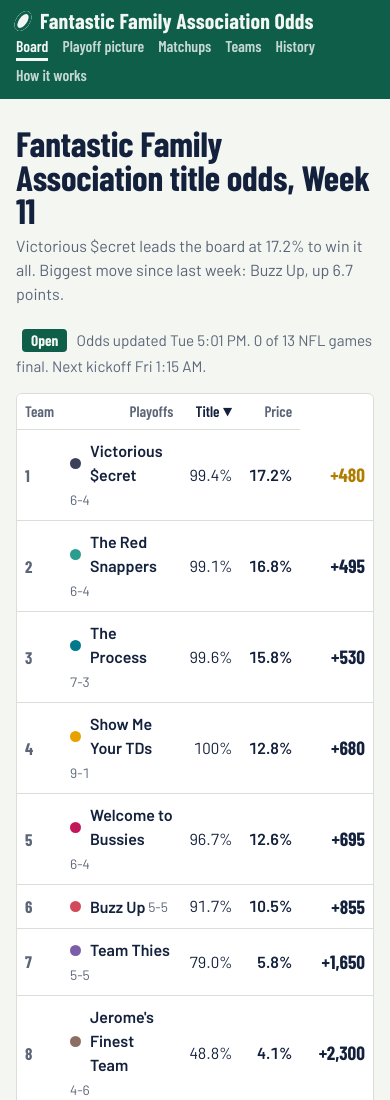
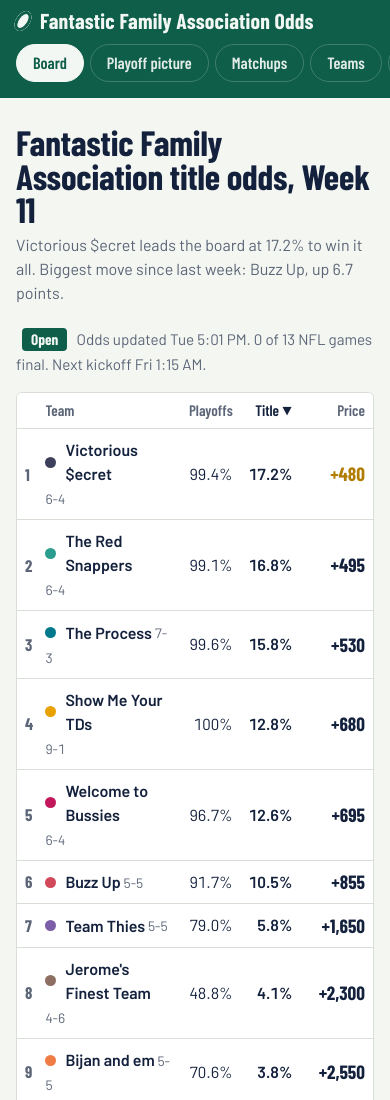
Before and after one commit to austin-mmiles/fantastic-family-odds, a plain HTML site: page docs/index.html in a window 390 px wide. Shown: the top 1100 px of the page. Drawn offline with nearby package versions, Linux system fonts and the light colour scheme.

Commit message:
Fix board header/data column misalignment, bigger scrollable mobile tabs, reorder playoff picture
- Root cause of the misaligned Board header: the body row's rank <td>
  had no matching header <th>, shifting every column label left of its
  data. Added a blank leading <th> instead of removing sorting.
- Mobile nav is now a single-row, horizontally-scrollable pill strip with
  bigger touch targets and a filled active pill, instead of wrapping
  into rows of small text links.
- Playoff picture: "Seeds for everyone" moved back to the very top; the
  team picker (Show me / stats / headline / "what each finish gets you")
  now sits below it under a new "Pick a team" heading.

Verified with local Playwright screenshots at iPhone (390x844) and
desktop (1280x900) widths before pushing.

Co-Authored-By: Claude Sonnet 5 <noreply@anthropic.com>
Claude-Session: https://claude.ai/code/session_015uR7gCJPDwXVyeyv3L1b1h

```diff
--- a/docs/app.js
+++ b/docs/app.js
@@ -103,7 +103,7 @@
     const lede = D.season_over
       ? `${esc(T[fav.id].name)} won the ${D.league.season} title.`
       : `${esc(T[fav.id].name)} leads the board at ${pct(fav.title)} to win it all.` + (mover && Math.abs(mover.d) >= 0.005 ? ` Biggest move since last week: ${esc(T[mover.r.id].name)}, ${mover.d > 0 ? 'up' : 'down'} ${Math.abs(100 * mover.d).toFixed(1)} points.` : '');
-    const cols = [{ label: 'Team', cls: 'l' }, { key: 'rec', label: 'Record', cls: 'hm' }, { key: 'pf', label: 'Points for', cls: 'hm' },
+    const cols = [{ label: '', cls: 'rank' }, { label: 'Team', cls: 'l' }, { key: 'rec', label: 'Record', cls: 'hm' }, { key: 'pf', label: 'Points for', cls: 'hm' },
       { key: 'playoffs', label: 'Playoffs' }, { key: 'bye', label: '#1 seed', cls: 'hm' }, { key: 'title', label: 'Title' }, { label: 'Price' },
       { key: 'delta', label: 'Since last week', cls: 'hm' }, { label: 'Title trend', cls: 'l hm' }];
     const sortVal = (r, k) => k === 'rec' ? (r.w + 0.5 * (r.t || 0)) / Math.max(1, r.w + r.l + (r.t || 0)) : k === 'delta' ? r.title - (prevSnap?.teams[r.id]?.title ?? r.title) : r[k];
@@ -354,17 +354,18 @@
     const heat = v => v < 0.005 ? '' : `background:color-mix(in srgb, var(--board) ${Math.round(8 + 72 * v)}%, transparent);${v > 0.45 ? 'color:var(--board-ink)' : ''}`;
     app.innerHTML = `<h1>Playoff picture</h1>
       <p class="lede">How the remaining regular-season games are likely to shake out, from ${N.toLocaleString('en-US')} simulated finishes. The top ${k} seeds make the playoffs and the #1 seed gets a bye.</p>
+      <h2>Seeds for everyone</h2>
+      <div class="scroll"><table class="seedgrid"><thead><tr><th class="l">Team</th><th>Wins</th><th>Playoffs</th>${ids.map((_, i) => `<th class="${i === k - 1 ? 'cut' : ''}">#${i + 1}</th>`).join('')}</tr></thead><tbody>
+        ${all.map(x => `<tr class="${x.id === me ? 'is-on' : ''}"><td class="l">${teamLink(x.id)}</td><td>${x.avgW.toFixed(1)}</td><td><b>${pct(x.po, 0)}</b></td>${R.seed[x.i].map((c, i) => `<td class="${i === k - 1 ? 'cut' : ''}" style="${heat(c / N)}">${c / N >= 0.005 ? Math.round(100 * c / N) : ''}</td>`).join('')}</tr>`).join('')}
+      </tbody></table></div>
+      <p class="sub">Each cell is the percent of simulated finishes with that seed. Ties in record are broken by total points scored, so close races also depend on how much each team scores.</p>
+      <h2>Pick a team</h2>
       <div class="row"><label for="sct" class="sub">Show me</label><select class="pick" id="sct">${ids.map(t => `<option value="${t}" ${t === me ? 'selected' : ''}>${esc(T[t].name)}</option>`).join('')}</select></div>
       <div class="stats">
         <div><b>${rec(cur)}</b><span>Record now</span></div><div><b>${pct(p, 0)}</b><span>Playoffs</span></div>
         <div><b>${pct(R.seed[mi][0] / N, 0)}</b><span>#1 seed</span></div><div><b>#${top(R.seed[mi]) + 1}</b><span>Most likely seed</span></div>
       </div>
       <p class="callout">${headline}</p>
-      <h2>Seeds for everyone</h2>
-      <div class="scroll"><table class="seedgrid"><thead><tr><th class="l">Team</th><th>Wins</th><th>Playoffs</th>${ids.map((_, i) => `<th class="${i === k - 1 ? 'cut' : ''}">#${i + 1}</th>`).join('')}</tr></thead><tbody>
-        ${all.map(x => `<tr class="${x.id === me ? 'is-on' : ''}"><td class="l">${teamLink(x.id)}</td><td>${x.avgW.toFixed(1)}</td><td><b>${pct(x.po, 0)}</b></td>${R.seed[x.i].map((c, i) => `<td class="${i === k - 1 ? 'cut' : ''}" style="${heat(c / N)}">${c / N >= 0.005 ? Math.round(100 * c / N) : ''}</td>`).join('')}</tr>`).join('')}
-      </tbody></table></div>
-      <p class="sub">Each cell is the percent of simulated finishes with that seed. Ties in record are broken by total points scored, so close races also depend on how much each team scores.</p>
       <h2>What each finish gets ${esc(T[me].name)}</h2>
       <div class="scroll"><table><thead><tr><th class="l">Final record</th><th>How likely</th><th>Playoffs</th><th>#1 seed</th><th>Most likely seed</th><th class="l">Possible seeds</th></tr></thead><tbody>
         ${rows.map(x => `<tr><td class="l"><b>${recLabel(x.w)}</b> <span class="sub">${x.w - cur.w === left ? 'wins out' : x.w === cur.w ? 'loses out' : `${x.w - cur.w} of ${left}`}</span></td><td>${pct(x.r.n / N, 0)}</td><td><b>${pct(share(x.r.seeds, 0, k) / x.r.n, 0)}</b></td><td>${pct(x.r.seeds[0] / x.r.n, 0)}</td><td>#${top(x.r.seeds) + 1}</td><td class="l">${range(x.r.seeds)}</td></tr>`).join('')}
--- a/docs/index.html
+++ b/docs/index.html
@@ -8,7 +8,7 @@
 <link rel="preconnect" href="https://fonts.googleapis.com">
 <link rel="preconnect" href="https://fonts.gstatic.com" crossorigin>
 <link href="https://fonts.googleapis.com/css2?family=Barlow:wght@400;500;600&family=Barlow+Condensed:wght@500;600;700&display=swap" rel="stylesheet">
-<link rel="stylesheet" href="style.css?v=3">
+<link rel="stylesheet" href="style.css?v=4">
 </head>
 <body>
 <header class="mast">
@@ -25,6 +25,6 @@
 <div id="banner" hidden></div>
 <main id="app" tabindex="-1"><p class="loading">Loading the board…</p></main>
 <footer><span id="stamp"></span></footer>
-<script src="app.js?v=3"></script>
+<script src="app.js?v=4"></script>
 </body>
 </html>
--- a/docs/style.css
+++ b/docs/style.css
@@ -18,10 +18,12 @@ nav { display: flex; flex-wrap: wrap; gap: 4px 18px; flex: 1; }
 nav a { font: 600 1.15rem/1 var(--display); text-decoration: none; padding: 8px 0; border-bottom: 3px solid transparent; opacity: .8; }
 nav a[aria-current] { border-color: var(--board-ink); opacity: 1; }
 @media (max-width: 720px) {
-  .mast { gap: 2px 16px; padding: 10px clamp(16px, 4vw, 40px); }
-  .brand { font-size: 1.35rem; }
-  nav { flex: 1 1 100%; gap: 2px 14px; }
-  nav a { font-size: .98rem; padding: 4px 0; }
+  .mast { gap: 10px 16px; padding: 10px 0 10px clamp(16px, 4vw, 40px); align-items: stretch; }
+  .brand { font-size: 1.35rem; padding-right: clamp(16px, 4vw, 40px); }
+  nav { flex: 1 1 100%; flex-wrap: nowrap; gap: 6px; overflow-x: auto; -webkit-overflow-scrolling: touch; scroll-snap-type: x proximity; padding: 2px clamp(16px, 4vw, 40px) 6px 0; margin-right: -1px; }
+  nav::-webkit-scrollbar { display: none; }
+  nav a { font-size: 1.02rem; padding: 10px 16px; border: 1px solid rgba(255,255,255,.22); border-bottom: 1px solid rgba(255,255,255,.22); border-radius: 99px; opacity: .92; white-space: nowrap; flex: none; scroll-snap-align: start; }
+  nav a[aria-current] { background: var(--board-ink); color: var(--board); border-color: var(--board-ink); opacity: 1; }
 }
 #banner { background: var(--hi); padding: 10px clamp(16px, 4vw, 40px); font-size: .92rem; border-bottom: 1px solid var(--rule); }
 main { max-width: 1180px; margin: 0 auto; padding: 28px clamp(16px, 4vw, 40px) 60px; }
```
Also changed, not shown: 1 other file.
